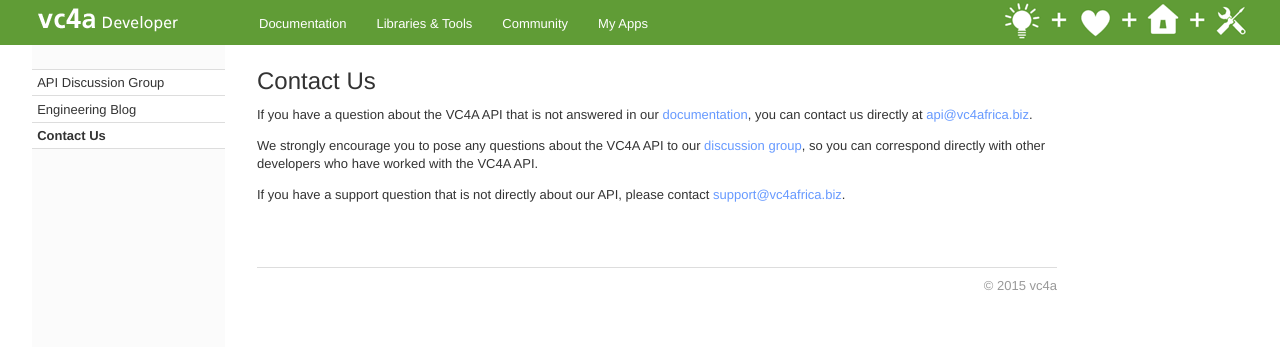
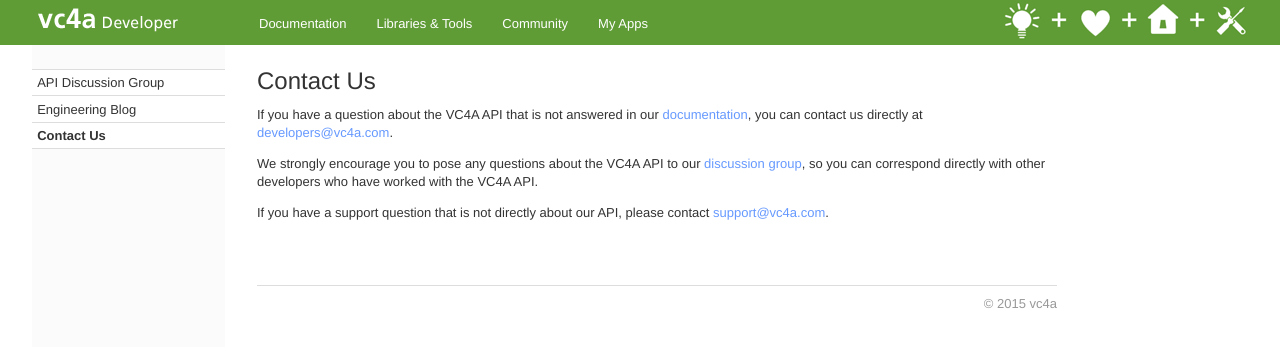
Before and after one commit to billz/vc4a-api-docs, a PHP site: page /contact.php in a window 1280 px wide. Shown: the top 347 px of the page. Run offline with PHP 8.4, Linux system fonts and the light colour scheme.

Commit message:
Updated support emails

```diff
--- a/contact.php
+++ b/contact.php
@@ -13,9 +13,9 @@
 <div id="content">
 
 <h2>Contact Us</h2>
-<p>If you have a question about the VC4A API that is not answered in our <a href="documentation.php">documentation</a>, you can contact us directly at <a  href="&#109&#97&#105&#108&#116&#111&#58&#97&#112&#105&#64&#118&#99&#52&#97&#102&#114&#105&#99&#97&#46&#98&#105&#122"  >&#97&#112&#105&#64&#118&#99&#52&#97&#102&#114&#105&#99&#97&#46&#98&#105&#122</a>.</p>
+<p>If you have a question about the VC4A API that is not answered in our <a href="documentation.php">documentation</a>, you can contact us directly at <a href='&#109;&#97;&#105;&#108;&#116;&#111;&#58;&#100;&#101;&#118;&#101;&#108;&#111;&#112;&#101;&#114;&#115;&#64;&#118;&#99;&#52;&#97;&#46;&#99;&#111;&#109;'>&#100;&#101;&#118;&#101;&#108;&#111;&#112;&#101;&#114;&#115;&#64;&#118;&#99;&#52;&#97;&#46;&#99;&#111;&#109;</a>.</p>
 <p>We strongly encourage you to pose any questions about the VC4A API to our <a href="api_discussion_group.php">discussion group</a>, so you can correspond directly with other developers who have worked with the VC4A API.</p>
-<p>If you have a support question that is not directly about our API, please contact <a  href="&#109&#97&#105&#108&#116&#111&#58&#115&#117&#112&#112&#111&#114&#116&#64&#118&#99&#52&#97&#102&#114&#105&#99&#97&#46&#98&#105&#122"  >&#115&#117&#112&#112&#111&#114&#116&#64&#118&#99&#52&#97&#102&#114&#105&#99&#97&#46&#98&#105&#122</a>.</p>
+<p>If you have a support question that is not directly about our API, please contact <a href='&#109;&#97;&#105;&#108;&#116;&#111;&#58;&#115;&#117;&#112;&#112;&#111;&#114;&#116;&#64;&#118;&#99;&#52;&#97;&#46;&#99;&#111;&#109;'>&#115;&#117;&#112;&#112;&#111;&#114;&#116;&#64;&#118;&#99;&#52;&#97;&#46;&#99;&#111;&#109;</a>.</p>
 </div>
 
 <?php include( 'footer.php' ); ?>
```
